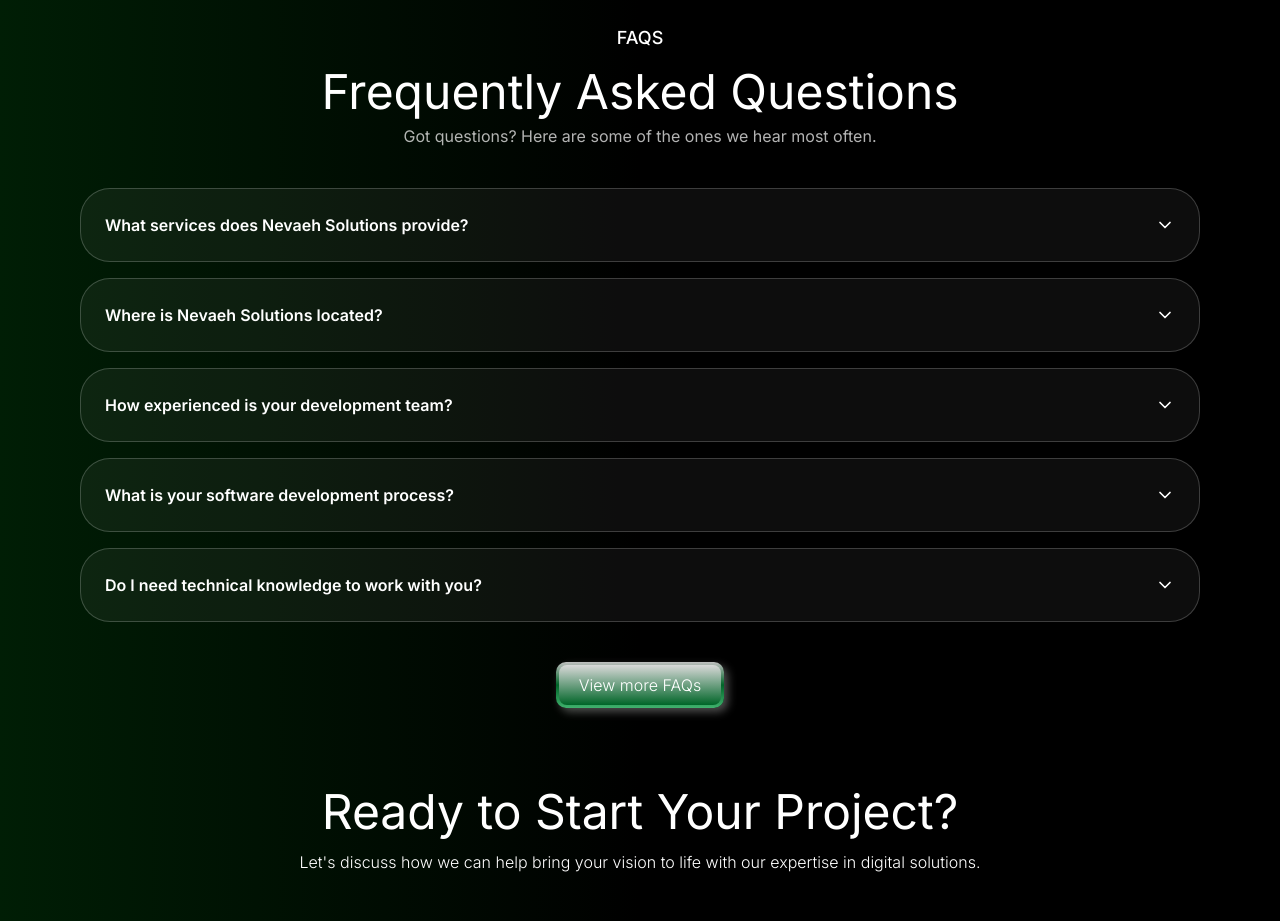
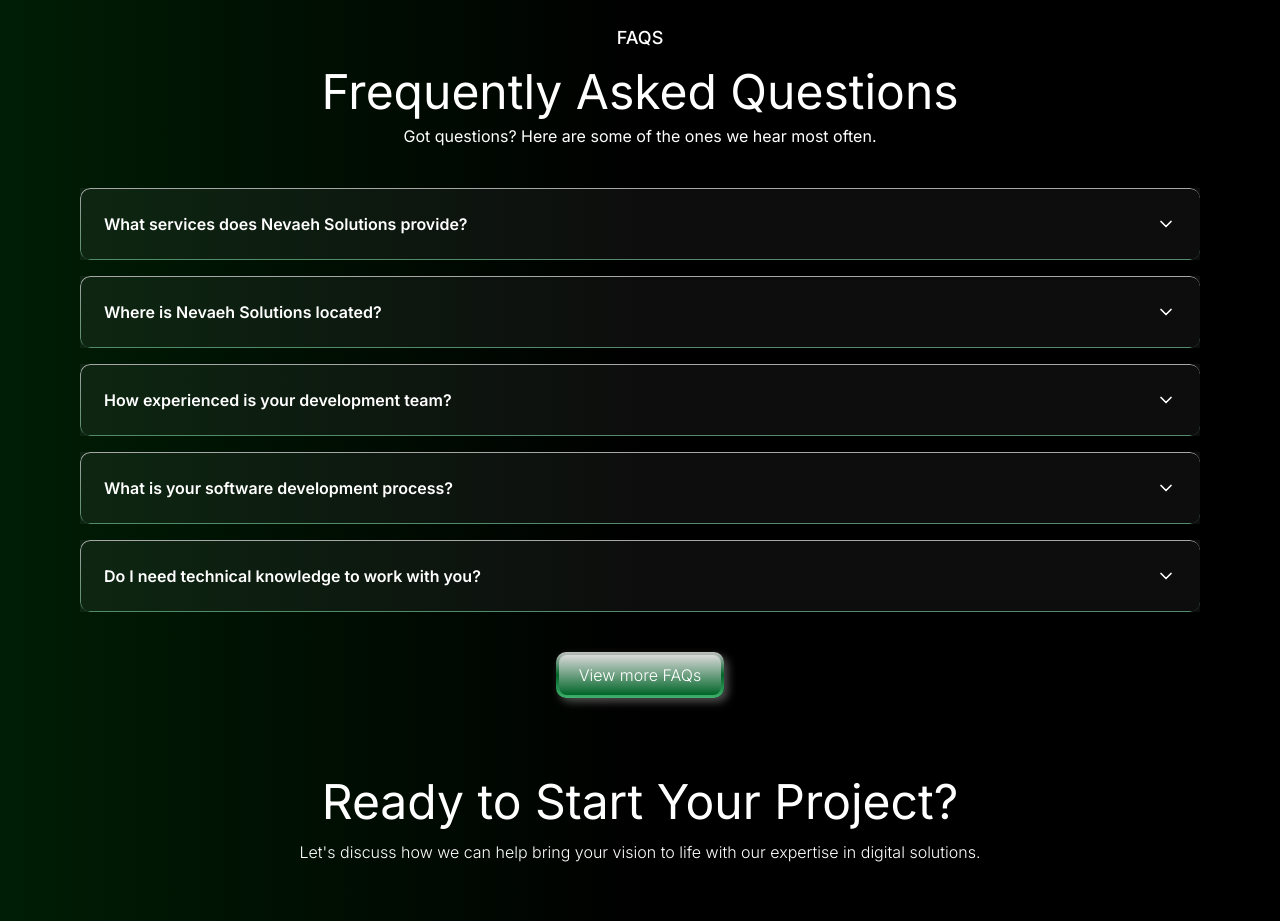
Before and after one commit to ethandiedericks/nevaeh-v3, a Next.js app: page / in a window 1280 px wide. Shown: the part 2920-3841 px from the top of the page. Built offline with nearby package versions, Linux system fonts and the light colour scheme; no server answers.

Commit message:
changed border

```diff
--- a/src/app/faq/faqClient.tsx
+++ b/src/app/faq/faqClient.tsx
@@ -161,7 +161,7 @@
         <h1 className="text-5xl leading-tight tracking-[-4%]">
           Frequently Asked Questions
         </h1>
-        <p className="text-white/70 mt-2 text-base">
+        <p className="text-white/70 mt-2 text-base ">
           Everything you need to know about working with Nevaeh Solutions.
         </p>
       </div>
@@ -184,7 +184,7 @@
                         isOpen ? null : { group: groupIndex, faq: faqIndex }
                       )
                     }
-                    className="cursor-pointer border border-white/20 rounded-[30px] p-6 bg-white/5 hover:bg-white/10 transition-all"
+                    className="cursor-pointer gradient-border p-6 bg-white/5 hover:bg-white/10 transition-all"
                   >
                     <div className="flex items-center justify-between">
                       <h3 className="font-semibold text-white mb-0">
--- a/src/components/homepage/FaqSection.tsx
+++ b/src/components/homepage/FaqSection.tsx
@@ -41,7 +41,7 @@
       <div className="text-center">
         <span className="section-tag">FAQs</span>
         <h2 className="section-title">Frequently Asked Questions</h2>
-        <p className="mt-2 text-white/70">
+        <p className="mt-2 text-white text-left md:text-center">
           Got questions? Here are some of the ones we hear most often.
         </p>
       </div>
@@ -54,7 +54,7 @@
             <div
               key={index}
               onClick={() => setOpenIndex(isOpen ? null : index)}
-              className="cursor-pointer border border-white/20 rounded-[30px] p-6 transition-all duration-300 bg-white/5 hover:bg-white/10"
+              className="cursor-pointer gradient-border p-6 transition-all duration-300 bg-white/5 hover:bg-white/10"
             >
               <div className="flex items-center justify-between">
                 <h3 className="font-semibold text-white">{faq.question}</h3>
```
